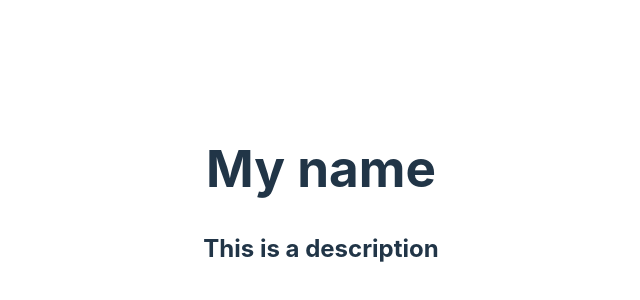
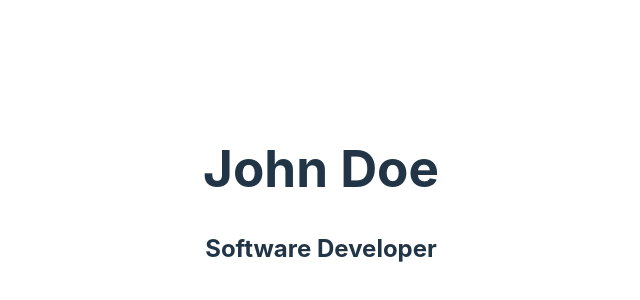
Before and after one commit to kleeding/react-portfolio-template, a React (Vite) app: page / in a window 1280 px wide. Shown: the part 204-504 px from the top of the page, without its empty margins (319-959 px from the left). Built offline with nearby package versions, Linux system fonts and the light colour scheme.

Commit message:
update data

```diff
--- a/components/Header.jsx
+++ b/components/Header/Header.jsx
@@ -1,4 +1,4 @@
-import React, { Component } from 'react'
+// import React, { Component } from 'react'
 
 function Header(props) {
     console.log(props)
--- a/src/App.jsx
+++ b/src/App.jsx
@@ -1,5 +1,5 @@
 // import { useState } from 'react'
-import Header from '/components/Header'
+import Header from '/components/Header/Header'
 import './App.css'
 import webdata from './assets/webdata'
 
--- a/src/assets/webdata.js
+++ b/src/assets/webdata.js
@@ -1,7 +1,7 @@
 const webdata = {
     header: {
-        "name": "My name",
-        "description": "This is a description"
+        "name": "John Doe",
+        "description": "Software Developer"
     }
 }
 
```
